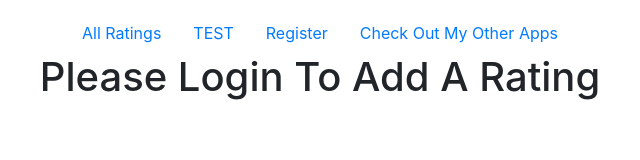
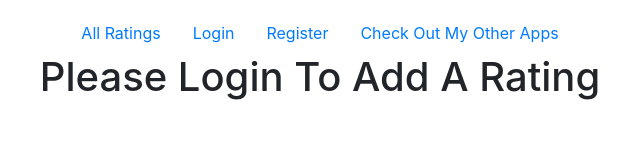
Before and after one commit to cs-fullstack-2020-spring/200430-jwt-auth-project-autumn-ragland, a React (Create React App) app in the folder client/: page /addRating in a window 1280 px wide. Shown: the top 160 px of the page, without its empty margins (320-960 px from the left). Built offline with nearby package versions, Linux system fonts and the light colour scheme.

Commit message:
add another react heroku linked

```diff
--- a/client/src/components/AppContainer.jsx
+++ b/client/src/components/AppContainer.jsx
@@ -99,7 +99,7 @@ class AppContainer extends Component {
                             <Link className="nav-link" to="/allRatings" >All Ratings</Link>
                         </li>
                         <li className="nav-item">
-                            <Link className="nav-link" to="/login" >TEST</Link>
+                            <Link className="nav-link" to="/login" >Login</Link>
                         </li>
                         <li className="nav-item">
                             <Link className="nav-link" to="/register" >Register</Link>
```
